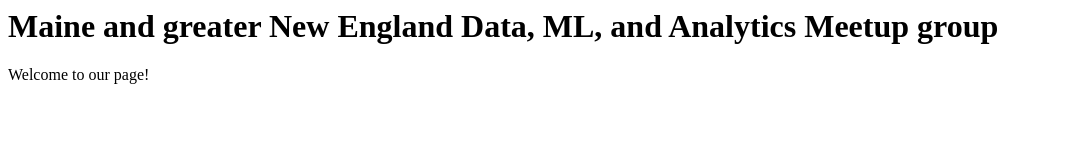
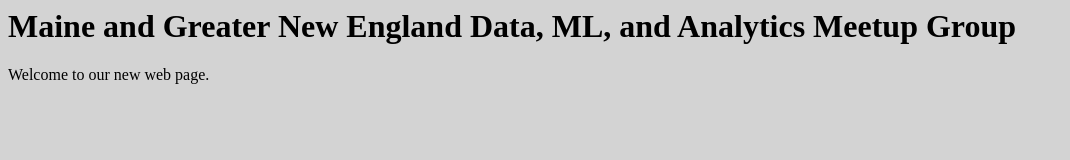
Before and after one commit to isaacmg/ne_data, a plain HTML site: page index.html in a window 1280 px wide. Shown: the whole page, without its empty margins (0-1070 px from the left). Drawn offline with Linux system fonts and the light colour scheme.

Commit message:
Color + capitalization

```diff
--- a/index.html
+++ b/index.html
@@ -2,8 +2,9 @@
   <title> Maine Data, ML, and Analytics Meetup </title>
   <meta name="keywords" content="Data, analytics, Maine, Massachusetts, Spark, automated">
 
+
 </head>
-<body>
-<h1> Maine and greater New England Data, ML, and Analytics Meetup group </h1>
-<p>Welcome to our page! </p>
+<body bgcolor="D3D3D3">
+<h1> Maine and Greater New England Data, ML, and Analytics Meetup Group </h1>
+<p>Welcome to our new web page. </p>
 </body>
```
